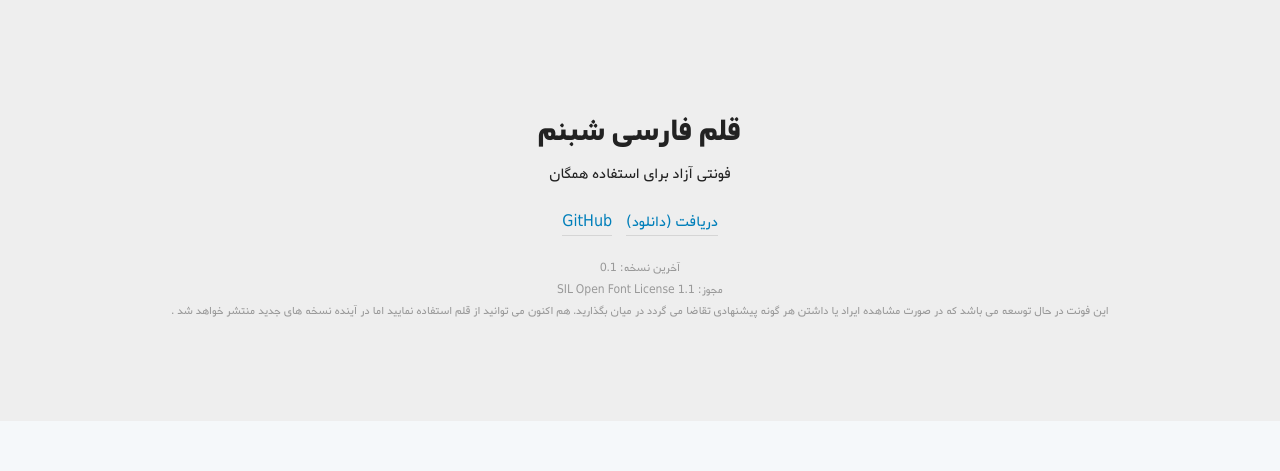
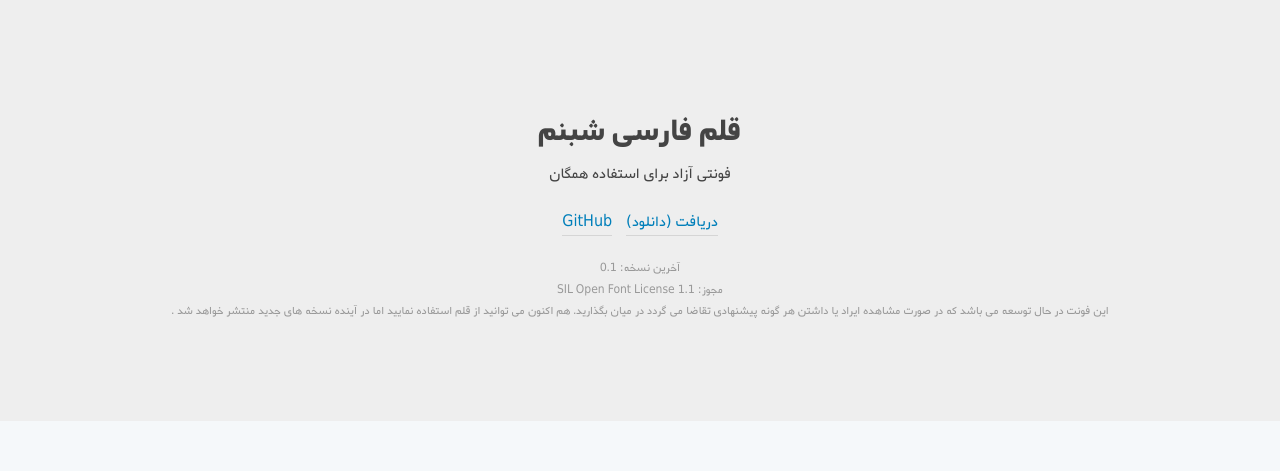
Before and after one commit to rastikerdar/shabnam-font, a plain HTML site: page index.html in a window 1280 px wide. Shown: the top 471 px of the page. Drawn offline with Linux system fonts and the light colour scheme.

Commit message:
chenage color

```diff
--- a/index.html
+++ b/index.html
@@ -49,7 +49,7 @@
       header {
         text-align: center;
         background-color: #eee;
-        color: #222;
+        color: #444;
       }
 
       header .get {
```
